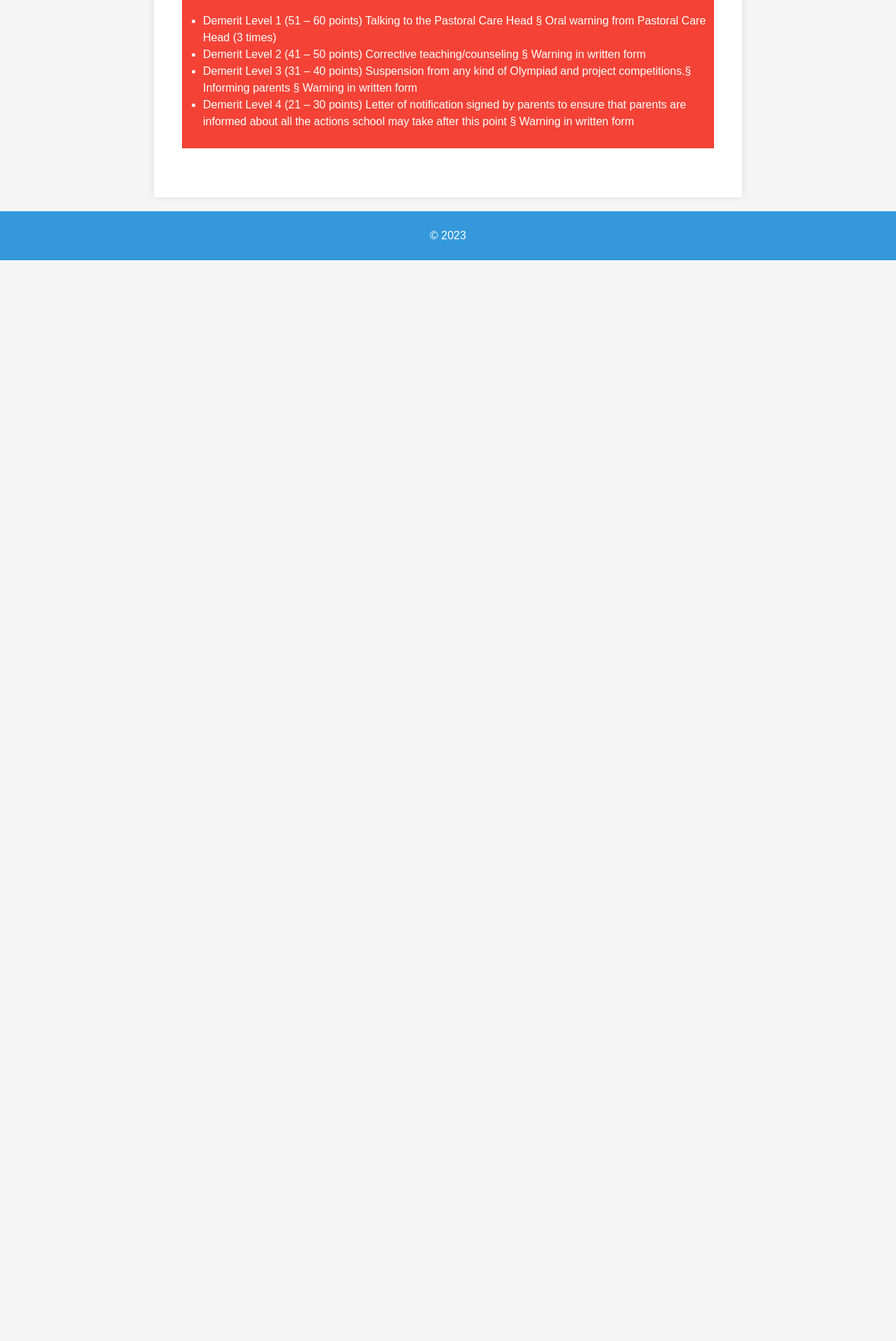
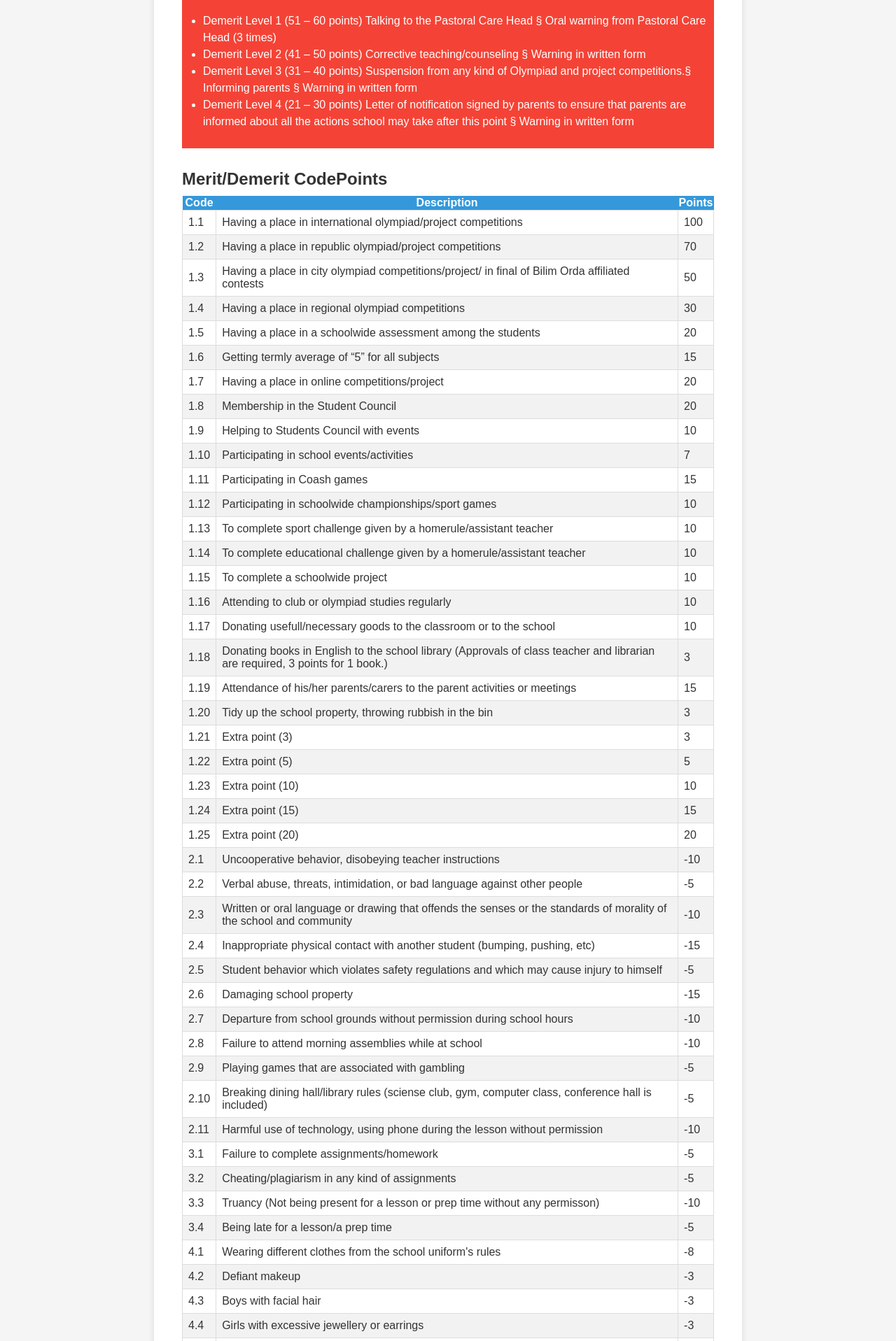
Before and after one commit to chosen1one/merit, a Django app: page / in a window 1280 px wide. Shown: the part 796-2713 px from the top of the page at 70% size. Before the commit the page ends 1168 px from the top, so only its background shows below. Run offline with Django 4.2, Linux system fonts and the light colour scheme; data comes from the database, SQL or seed files in the repository; both versions use the stored data as it was after the commit.

Commit message:
add permissinos

```diff
--- a/main/templates/main/index.html
+++ b/main/templates/main/index.html
@@ -53,6 +53,27 @@
         padding: 10px;
         font-weight: bold;
     }
+
+    table {
+        border-collapse: collapse;
+        width: 100%;
+    }
+
+    th {
+        background-color: #3498DB;
+        color: white;
+        font-weight: bold;
+    }
+
+    td {
+        border: 1px solid #ddd;
+        padding: 8px;
+        text-align: left;
+    }
+
+    tr:nth-child(even) {
+        background-color: #f2f2f2;
+    }
 </style>
 
 <div class="content">
@@ -98,5 +119,27 @@
             <li>Demerit Level 4 (21 – 30 points) Letter of notification signed by parents to ensure that parents are informed about all the actions school may take after this point § Warning in written form</li>
         </ul>
     </div>
+
+    <div class="section">
+        <h2>Merit/Demerit CodePoints</h2>
+        <table>
+            <thead>
+                <tr>
+                    <th>Code</th>
+                    <th>Description</th>
+                    <th>Points</th>
+                </tr>
+            </thead>
+            <tbody>
+                {% for merit in merits %}
+                    <tr>
+                        <td>{{ merit.code }}</td>
+                        <td>{{ merit.description }}</td>
+                        <td>{{ merit.points }}</td>
+                    </tr>
+                {% endfor %}
+            </tbody>
+        </table>
+    </div>
 </div>
 {% endblock %}
--- a/main/views.py
+++ b/main/views.py
@@ -7,7 +7,8 @@ from .models import UserExtention, User, Record, Merit
 
 
 def index(request):
-    return render(request, "main/index.html")
+    merits = Merit.objects.all()
+    return render(request, "main/index.html", {"merits": merits})
 
 
 @login_required(login_url="/login/")
@@ -29,6 +30,7 @@ def profile(request):
     return render(request, "main/profile.html", context)
 
 
+@permission_required("main.add_record", login_url="/profile/")
 @login_required(login_url="/login/")
 def grade_form(request, user_grade):
     students = UserExtention.objects.filter(grade=user_grade)
@@ -40,6 +42,7 @@ def grade_form(request, user_grade):
     return render(request, "main/grade_form.html", context)
 
 
+@permission_required("main.add_record", login_url="/profile/")
 @login_required(login_url="/login/")
 def grade_form_post(request):
     db_student = User.objects.get(id=int(request.POST["student-names"]))
```
Also changed, not shown: db.sqlite3.
